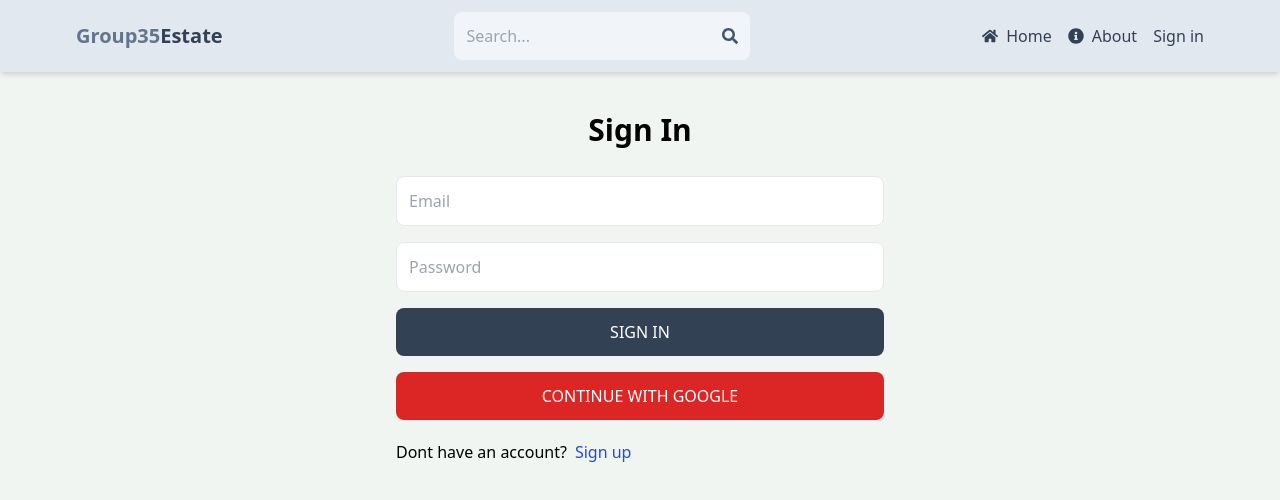
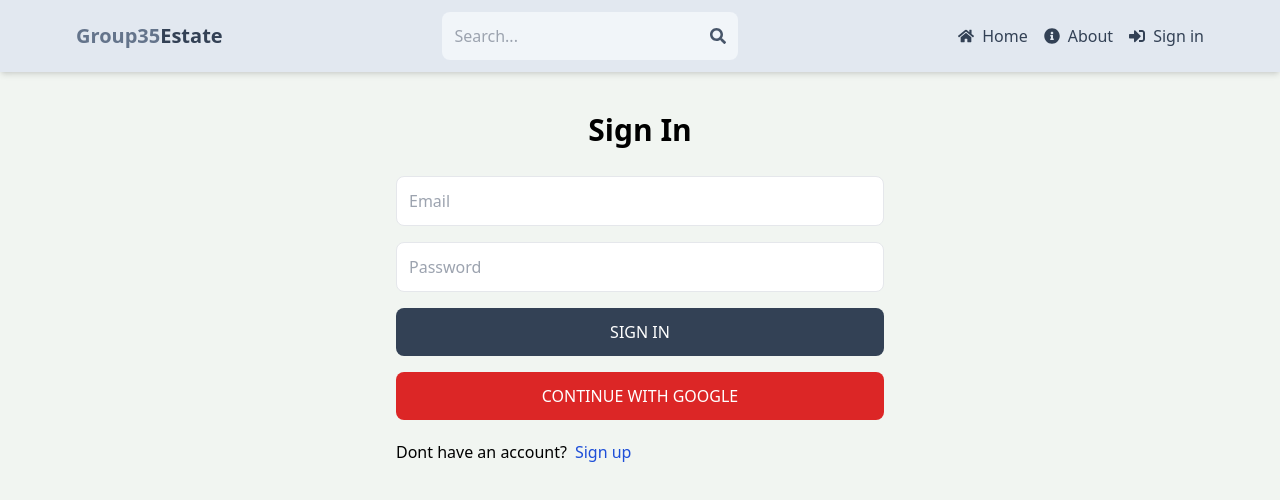
Before and after one commit to Phongnhv/mern-website, a React (Vite) app in the folder client/: page /sign-in in a window 1280 px wide. Shown: the top 500 px of the page. Built offline with nearby package versions, Linux system fonts and the light colour scheme; no server answers; the HTML template or start-up script is replaced by a standard one.

Commit message:
minor update on feedback listing

```diff
--- a/client/src/components/FeedbackListing.jsx
+++ b/client/src/components/FeedbackListing.jsx
@@ -8,7 +8,7 @@ export default function FeedbackListing({ feedbacks, selected, setSelected }) {
             onClick={() => setSelected(feedback)}
             className={`${
               selected?.id === feedback.id
-                ? "bg-gray-50 shadow-lg"
+                ? "bg-gray-50 shadow-lg ring-2 ring-blue-500"
                 : "bg-gray-100 hover:bg-gray-50 hover:shadow-lg"
             } shadow-md mt-5 rounded p-5 flex flex-col gap-3 cursor-pointer`}
           >
--- a/client/src/components/Header.jsx
+++ b/client/src/components/Header.jsx
@@ -2,7 +2,7 @@ import { FaSearch } from "react-icons/fa";
 import { Link, useNavigate } from "react-router-dom";
 import { useSelector } from "react-redux";
 import { useEffect, useState } from "react";
-import {  FaHome,FaCog, FaInfoCircle } from 'react-icons/fa';
+import {  FaHome,FaCog, FaInfoCircle, FaSignInAlt } from 'react-icons/fa';
 
 export default function Header() {
   const { currentUser } = useSelector((state) => state.user);
@@ -80,7 +80,9 @@ export default function Header() {
               )
           ) : (
     // Nếu không có currentUser (chưa đăng nhập), hiển thị "Sign in"
-              <li className="text-slate-700 hover:underline">Sign in</li>
+              <li className="flex items-center gap-x-2 text-slate-700 hover:underline">
+                <FaSignInAlt/> Sign in
+                </li>
               )}
             </Link>
         </ul>
--- a/client/src/pages/AdminPages/Feedback.jsx
+++ b/client/src/pages/AdminPages/Feedback.jsx
@@ -50,7 +50,7 @@ export default function Feedback() {
   const [feedbacks, setFeedbacks] = useState(exFeedbacks);
   const [selected, setSelected] = useState(null);
   const [currentPage, setCurrentPage] = useState(1);
-  const itemsPerPage = 5;
+  const itemsPerPage = 3;
 
   const totalPages = Math.ceil(feedbacks.length / itemsPerPage);
 
```
